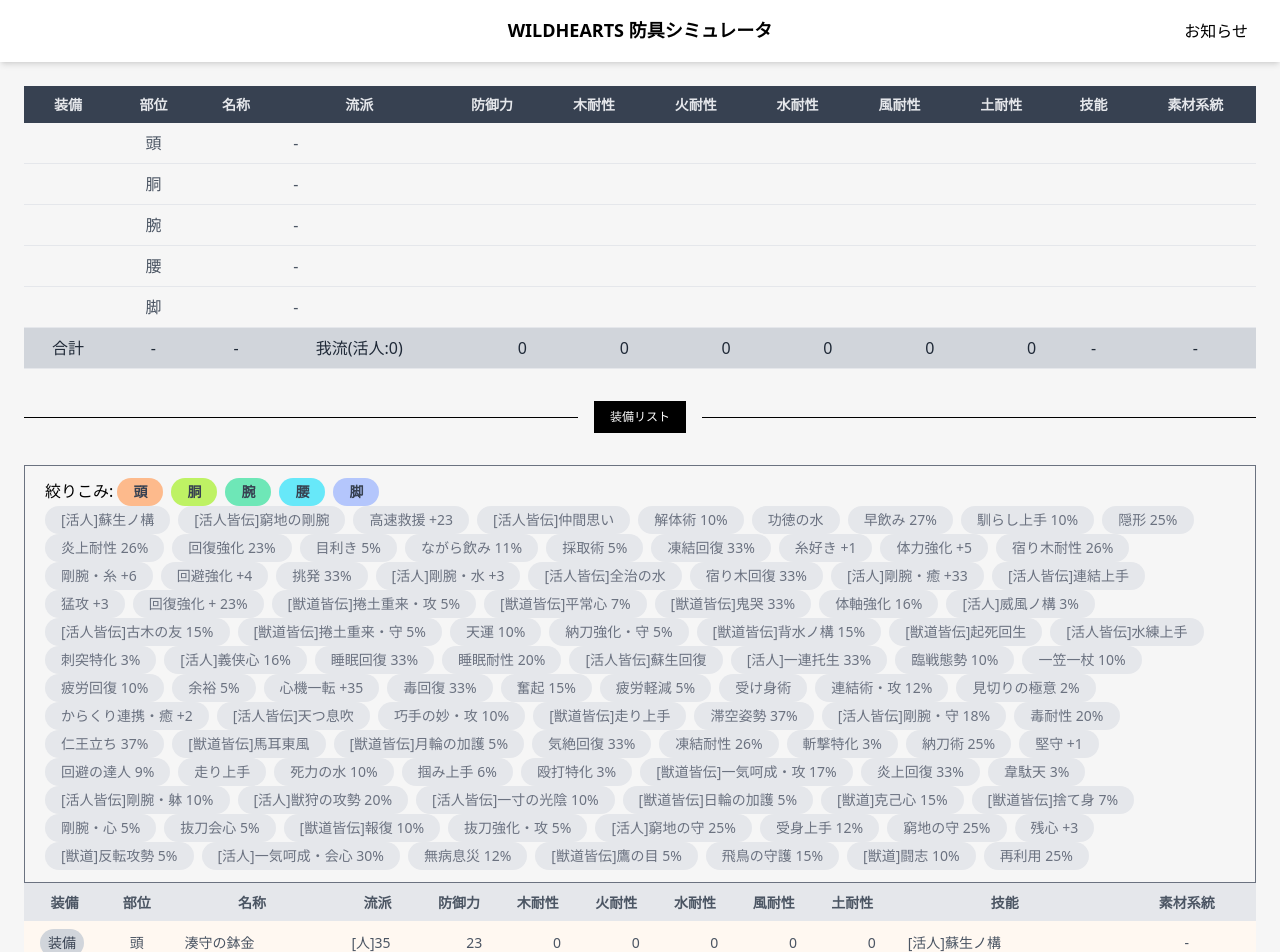
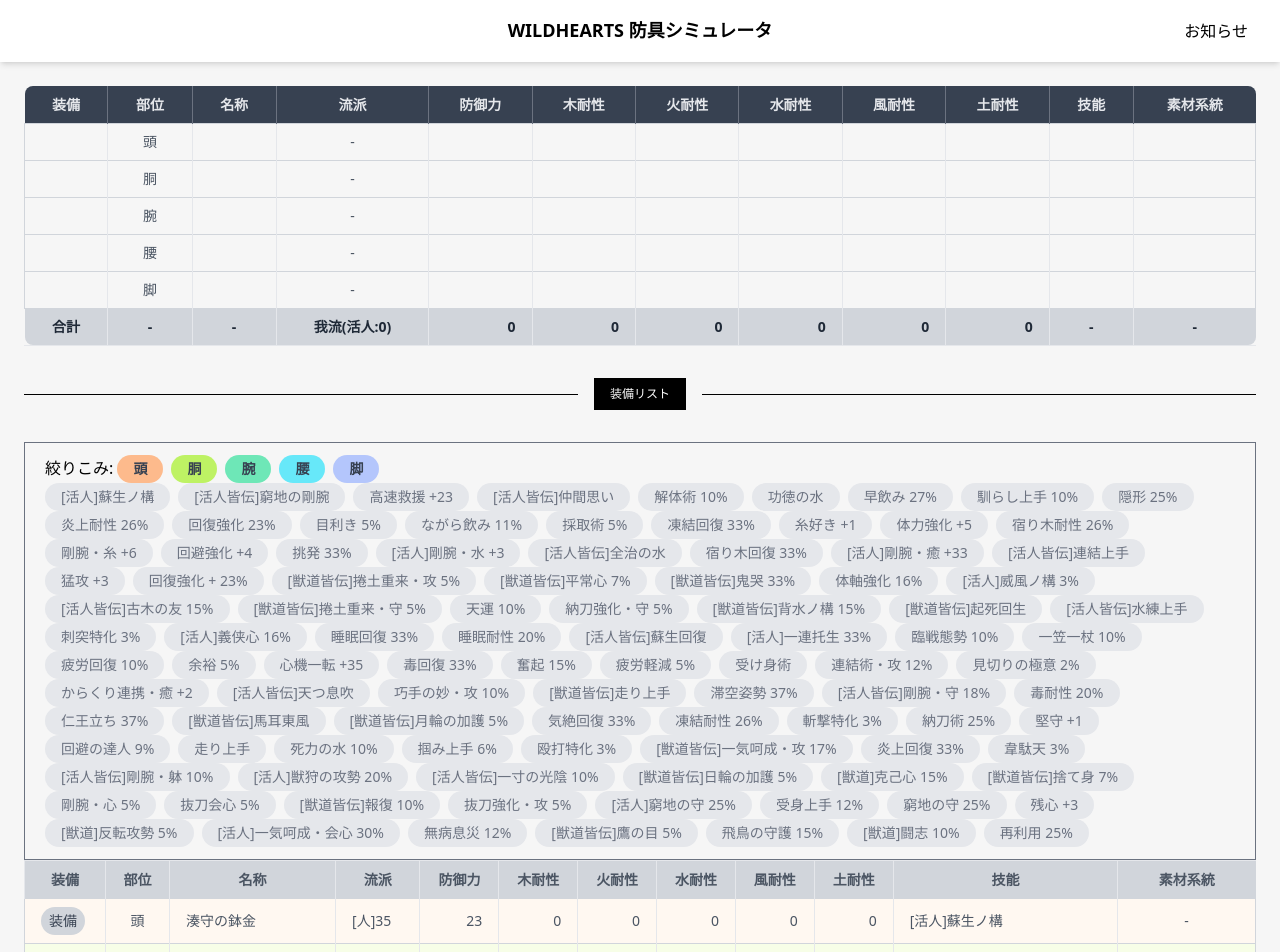
Before and after one commit to AquiTCD/gaming-support-tools, an Astro site: page /wildhearts/armor-sim in a window 1280 px wide. Shown: the top 952 px of the page. Built offline with nearby package versions, Linux system fonts and the light colour scheme; Astro itself is replaced by a stand-in of ours.

Commit message:
fix table classes

```diff
--- a/src/components/ArmorList.tsx
+++ b/src/components/ArmorList.tsx
@@ -64,19 +64,19 @@
 
       <table className="relative min-w-max w-full table-auto">
         <thead>
-          <tr className="bg-gray-200 text-gray-600 uppercase text-sm leading-normal">
-            <th className="sticky top-0 bg-gray-200 py-2 px-4">装備</th>
-            <th className="sticky top-0 bg-gray-200 py-2 px-4">部位</th>
-            <th className="sticky top-0 bg-gray-200 py-2 px-4">名称</th>
-            <th className="sticky top-0 bg-gray-200 py-2 px-4">流派</th>
-            <th className="sticky top-0 bg-gray-200 py-2 px-4">防御力</th>
-            <th className="sticky top-0 bg-gray-200 py-2 px-4">木耐性</th>
-            <th className="sticky top-0 bg-gray-200 py-2 px-4">火耐性</th>
-            <th className="sticky top-0 bg-gray-200 py-2 px-4">水耐性</th>
-            <th className="sticky top-0 bg-gray-200 py-2 px-4">風耐性</th>
-            <th className="sticky top-0 bg-gray-200 py-2 px-4">土耐性</th>
-            <th className="sticky top-0 bg-gray-200 py-2 px-4">技能</th>
-            <th className="sticky top-0 bg-gray-200 py-2 px-4">素材系統</th>
+          <tr className="text-gray-600 uppercase text-sm leading-normal">
+            <th className="sticky top-0 bg-gray-300 py-2 px-4 border-l border-gray-200">装備</th>
+            <th className="sticky top-0 bg-gray-300 py-2 px-4 border-l border-gray-200">部位</th>
+            <th className="sticky top-0 bg-gray-300 py-2 px-4 border-l border-gray-200">名称</th>
+            <th className="sticky top-0 bg-gray-300 py-2 px-4 border-l border-gray-200">流派</th>
+            <th className="sticky top-0 bg-gray-300 py-2 px-4 border-l border-gray-200">防御力</th>
+            <th className="sticky top-0 bg-gray-300 py-2 px-4 border-l border-gray-200">木耐性</th>
+            <th className="sticky top-0 bg-gray-300 py-2 px-4 border-l border-gray-200">火耐性</th>
+            <th className="sticky top-0 bg-gray-300 py-2 px-4 border-l border-gray-200">水耐性</th>
+            <th className="sticky top-0 bg-gray-300 py-2 px-4 border-l border-gray-200">風耐性</th>
+            <th className="sticky top-0 bg-gray-300 py-2 px-4 border-l border-gray-200">土耐性</th>
+            <th className="sticky top-0 bg-gray-300 py-2 px-4 border-l border-gray-200">技能</th>
+            <th className="sticky top-0 bg-gray-300 py-2 px-4 border-l border-gray-200">素材系統</th>
           </tr>
         </thead>
         <tbody className="text-gray-600 text-sm">
--- a/src/components/ArmorListRow.tsx
+++ b/src/components/ArmorListRow.tsx
@@ -18,7 +18,17 @@
   }
 
   const positionClasses = (position:string) => {
-    return `${positionRowColorClass[position as Position]} text-gray-600 border-b border-gray-200 hover:bg-gray-100`
+    return `${positionRowColorClass[position as Position]} text-gray-600 border border-gray-300 hover:bg-gray-100`
+  }
+  const cellClass = (options: string[]) => {
+    const base = "py-2 px-4"
+    let classes = base
+    if (options.includes('t-c')) { classes += " text-center" }
+    if (options.includes('t-l')) { classes += " text-left" }
+    if (options.includes('t-r')) { classes += " text-right" }
+    if (options.includes('b-l')) { classes += " border-l border-gray-150" }
+    if (options.includes('b-r')) { classes += " border-l border-gray-150" }
+    return classes
   }
 
   return (
@@ -26,17 +36,17 @@
       { list.map((armor) => {
           return <tr key={armor.id} className={positionClasses(armor.position)}>
             <td onClick={() => equip(armor.id, armor.position)} className="py-2 px-4"><button className="rounded-full bg-gray-300 text-gray-700 text-sm px-2 py-1">装備</button></td>
-            <td className="py-2 px-4 text-center">{i18nPosition[armor.position as Position]}</td>
-            <td className="py-2 px-4 text-left">{armor.name}</td>
-            <td className="py-2 px-4 text-left">{pathValue(armor.path)}</td>
-            <td className="py-2 px-4 text-right">{armor.defence}</td>
-            <td className="py-2 px-4 text-right">{armor.woodResilience}</td>
-            <td className="py-2 px-4 text-right">{armor.fireResilience}</td>
-            <td className="py-2 px-4 text-right">{armor.waterResilience}</td>
-            <td className="py-2 px-4 text-right">{armor.windResilience}</td>
-            <td className="py-2 px-4 text-right">{armor.earthResilience}</td>
-            <td className="py-2 px-4 text-left">{armor.skills.map((skill:string, i:number) => <React.Fragment key={i}>{skill}<br /></React.Fragment>)}</td>
-            <td className="py-2 px-4 text-center">{armor.materials}</td>
+            <td className={cellClass(['t-c', 'b-l'])}>{i18nPosition[armor.position as Position]}</td>
+            <td className={cellClass(['t-l', 'b-l'])}>{armor.name}</td>
+            <td className={cellClass(['t-l', 'b-l'])}>{pathValue(armor.path)}</td>
+            <td className={cellClass(['t-r', 'b-l'])}>{armor.defence}</td>
+            <td className={cellClass(['t-r', 'b-l'])}>{armor.woodResilience}</td>
+            <td className={cellClass(['t-r', 'b-l'])}>{armor.fireResilience}</td>
+            <td className={cellClass(['t-r', 'b-l'])}>{armor.waterResilience}</td>
+            <td className={cellClass(['t-r', 'b-l'])}>{armor.windResilience}</td>
+            <td className={cellClass(['t-r', 'b-l'])}>{armor.earthResilience}</td>
+            <td className={cellClass(['t-l', 'b-l'])}>{armor.skills.map((skill:string, i:number) => <React.Fragment key={i}>{skill}<br /></React.Fragment>)}</td>
+            <td className={cellClass(['t-c', 'b-l'])}>{armor.materials}</td>
           </tr>
       })}
     </>
--- a/src/components/Loadout.tsx
+++ b/src/components/Loadout.tsx
@@ -49,23 +49,33 @@
     return `${pathName}(${path}:${diff})`
   }
 
+  const cellClass = (options: string[]) => {
+    const base = "py-2 px-4"
+    let classes = base
+    if (options.includes('t-c')) { classes += " text-center" }
+    if (options.includes('t-l')) { classes += " text-left" }
+    if (options.includes('t-r')) { classes += " text-right" }
+    if (options.includes('b-l')) { classes += " border-l border-gray-200" }
+    if (options.includes('b-r')) { classes += " border-l border-gray-200" }
+    return classes
+  }
   return (
     <>
-      <table className="min-w-max w-full table-auto">
+      <table className="relative min-w-max w-full table-auto text-sm">
         <thead>
-          <tr className="bg-gray-700 text-gray-200 uppercase text-sm leading-normal">
-            <th className='py-2 px-4'>装備</th>
-            <th className='py-2 px-4'>部位</th>
-            <th className='py-2 px-4'>名称</th>
-            <th className='py-2 px-4'>流派</th>
-            <th className='py-2 px-4'>防御力</th>
-            <th className='py-2 px-4'>木耐性</th>
-            <th className='py-2 px-4'>火耐性</th>
-            <th className='py-2 px-4'>水耐性</th>
-            <th className='py-2 px-4'>風耐性</th>
-            <th className='py-2 px-4'>土耐性</th>
-            <th className='py-2 px-4'>技能</th>
-            <th className='py-2 px-4'>素材系統</th>
+          <tr className="bg-gray-700 text-gray-200 uppercase leading-normal">
+            <th className="py-2 px-4 rounded-tl-lg">装備</th>
+            <th className="py-2 px-4 border-l border-gray-500">部位</th>
+            <th className='py-2 px-4 border-l border-gray-500'>名称</th>
+            <th className='py-2 px-4 border-l border-gray-500'>流派</th>
+            <th className='py-2 px-4 border-l border-gray-500'>防御力</th>
+            <th className='py-2 px-4 border-l border-gray-500'>木耐性</th>
+            <th className='py-2 px-4 border-l border-gray-500'>火耐性</th>
+            <th className='py-2 px-4 border-l border-gray-500'>水耐性</th>
+            <th className='py-2 px-4 border-l border-gray-500'>風耐性</th>
+            <th className='py-2 px-4 border-l border-gray-500'>土耐性</th>
+            <th className='py-2 px-4 border-l border-gray-500'>技能</th>
+            <th className='py-2 px-4 border-l border-gray-500 rounded-tr-lg'>素材系統</th>
           </tr>
         </thead>
         <tbody className="text-gray-600">
@@ -75,35 +85,35 @@
               if (armor) {
                 removeButton = <button onClick={() => remove(position)} className="rounded-full bg-gray-300 text-gray-700 text-sm px-2 py-1">外す</button>
               }
-
-              return <tr key={idx} className="border-b border-gray-200 hover:bg-gray-100">
-                <td className="py-2 px-4 text-center">{removeButton}</td>
-                <td className="py-2 px-4 text-center">{i18nPosition[position]}</td>
-                <td className="py-2 px-4 text-left">{armor?.name}</td>
-                <td className="py-2 px-4 text-left">{pathValue(armor?.path)}</td>
-                <td className="py-2 px-4 text-right">{armor?.defence}</td>
-                <td className="py-2 px-4 text-right">{armor?.woodResilience}</td>
-                <td className="py-2 px-4 text-right">{armor?.fireResilience}</td>
-                <td className="py-2 px-4 text-right">{armor?.waterResilience}</td>
-                <td className="py-2 px-4 text-right">{armor?.windResilience}</td>
-                <td className="py-2 px-4 text-right">{armor?.earthResilience}</td>
-                <td className="py-2 px-4 text-left">{armor?.skills.map((skill:string, i:number) => <React.Fragment key={1}>{skill}<br /></React.Fragment>)}</td>
-                <td className="py-2 px-4 text-left">{armor?.materials}</td>
+              return <tr key={idx} className="border border-gray-300 hover:bg-gray-100">
+                <td className={cellClass(['t-c'])}>{removeButton}</td>
+                <td className={cellClass(['t-c', 'b-l'])}>{i18nPosition[position]}</td>
+                <td className={cellClass(['t-l', 'b-l'])}>{armor?.name}</td>
+                <td className={cellClass(['t-c', 'b-l'])}>{pathValue(armor?.path)}</td>
+                <td className={cellClass(['t-r', 'b-l'])}>{armor?.defence}</td>
+                <td className={cellClass(['t-r', 'b-l'])}>{armor?.woodResilience}</td>
+                <td className={cellClass(['t-r', 'b-l'])}>{armor?.fireResilience}</td>
+                <td className={cellClass(['t-r', 'b-l'])}>{armor?.waterResilience}</td>
+                <td className={cellClass(['t-r', 'b-l'])}>{armor?.windResilience}</td>
+                <td className={cellClass(['t-r', 'b-l'])}>{armor?.earthResilience}</td>
+                <td className={cellClass(['t-l', 'b-l'])}>{armor?.skills.map((skill:string, i:number) => <React.Fragment key={1}>{skill}<br /></React.Fragment>)}</td>
+                <td className={cellClass(['t-c', 'b-l'])}>{armor?.materials}</td>
               </tr>
           })}
-          <tr className="bg-gray-300 text-gray-800">
-            <td className="py-2 px-4 text-center">合計</td>
-            <td className="py-2 px-4 text-center">-</td>
-            <td className="py-2 px-4 text-center">-</td>
-            <td className="py-2 px-4 text-center">{pathCalc()}</td>
-            <td className="py-2 px-4 text-right">{calc('defence')}</td>
-            <td className="py-2 px-4 text-right">{calc('woodResilience')}</td>
-            <td className="py-2 px-4 text-right">{calc('fireResilience')}</td>
-            <td className="py-2 px-4 text-right">{calc('waterResilience')}</td>
-            <td className="py-2 px-4 text-right">{calc('windResilience')}</td>
-            <td className="py-2 px-4 text-right">{calc('earthResilience')}</td>
-            <td className="py-2 px-4 text-center">-</td>
-            <td className="py-2 px-4 text-center">-</td>
+
+          <tr className="bg-gray-300 text-gray-800 font-bold">
+            <td className="py-2 px-4 text-center rounded-bl-lg">合計</td>
+            <td className={cellClass(['t-c', 'b-l'])}>-</td>
+            <td className={cellClass(['t-c', 'b-l'])}>-</td>
+            <td className={cellClass(['t-c', 'b-l'])}>{pathCalc()}</td>
+            <td className={cellClass(['t-r', 'b-l'])}>{calc('defence')}</td>
+            <td className={cellClass(['t-r', 'b-l'])}>{calc('woodResilience')}</td>
+            <td className={cellClass(['t-r', 'b-l'])}>{calc('fireResilience')}</td>
+            <td className={cellClass(['t-r', 'b-l'])}>{calc('waterResilience')}</td>
+            <td className={cellClass(['t-r', 'b-l'])}>{calc('windResilience')}</td>
+            <td className={cellClass(['t-r', 'b-l'])}>{calc('earthResilience')}</td>
+            <td className={cellClass(['t-c', 'b-l'])}>-</td>
+            <td className="py-2 px-4 text-center rounded-br-lg border-l border-gray-200">-</td>
           </tr>
         </tbody>
       </table>
```
